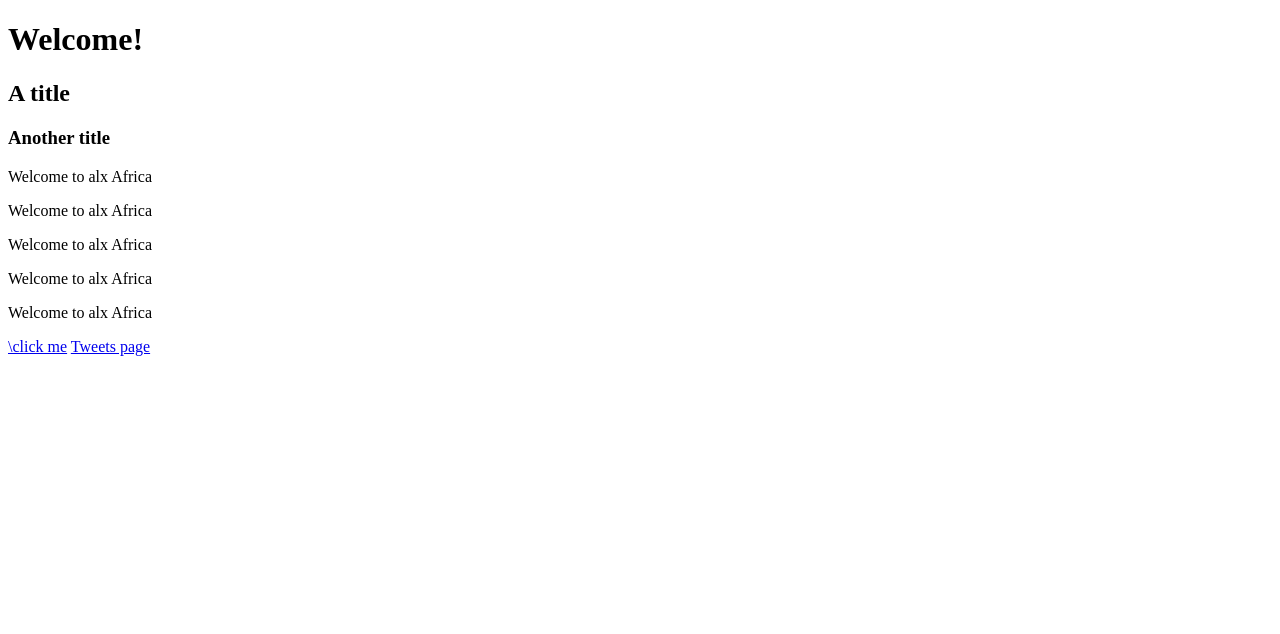
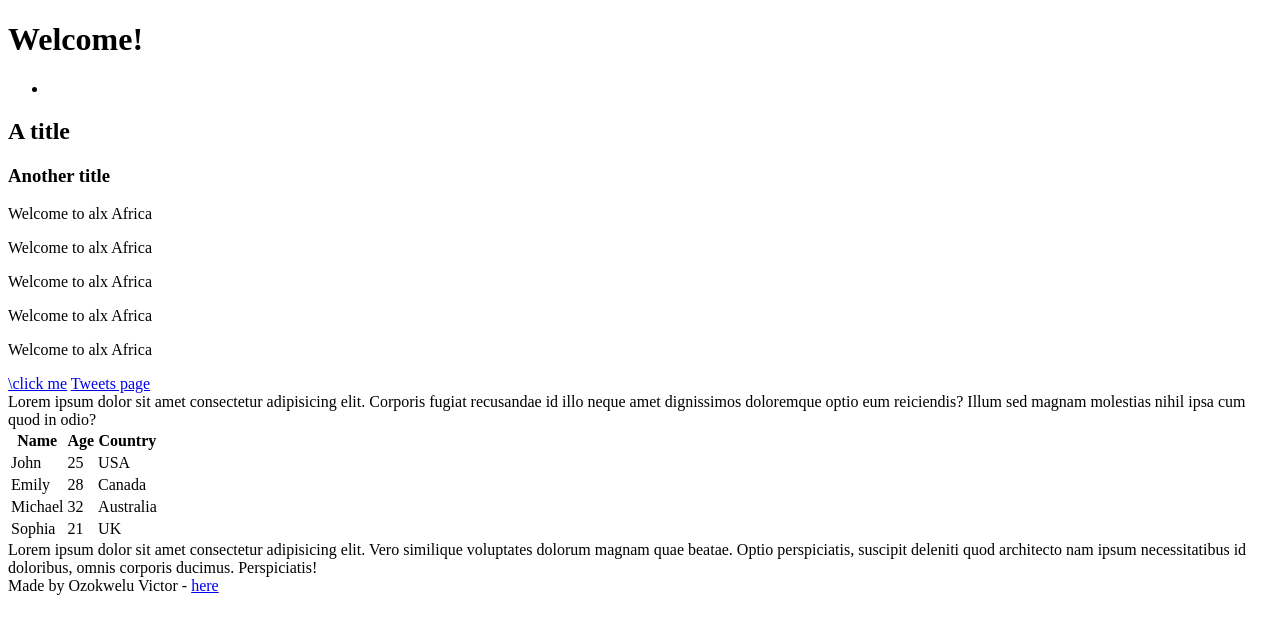
Before and after one commit to VictorOzo/My_First_Portfolio, a plain HTML site: page html_basic/index.html in a window 1280 px wide. Drawn offline with Linux system fonts and the light colour scheme.

Commit message:
Add files via upload

```diff
--- a/html_basic/index.html
+++ b/html_basic/index.html
@@ -6,7 +6,13 @@
 		<title>Portfolio</title>
 	</head>
 	<body>
+		<header>
 			<h1>Welcome!</h1>
+			<ul>
+				<li><a href="index.html"></a></li>
+			</ul>
+		</header>
+		<main>
 			<h2>A title</h2>
 			<h3>Another title</h3>
 			<p>Welcome to alx Africa</p>
@@ -16,5 +22,51 @@
 			<p>Welcome to alx Africa</p>
 			<a href="https://www.alxafrica.com/">\click me</a>
 			<a href="tweets.html" target="_blank">Tweets page</a>
+			<article>
+				Lorem ipsum dolor sit amet consectetur adipisicing elit. Corporis
+				fugiat recusandae id illo neque amet dignissimos doloremque optio
+				eum reiciendis? Illum sed magnam molestias nihil ipsa cum quod in
+				odio?
+				<table>
+					<table>
+						<tr>
+							<th>Name</th>
+							<th>Age</th>
+							<th>Country</th>
+						</tr>
+						<tr>
+							<td>John</td>
+							<td>25</td>
+							<td>USA</td>
+						</tr>
+						<tr>
+							<td>Emily</td>
+							<td>28</td>
+							<td>Canada</td>
+						</tr>
+						<tr>
+							<td>Michael</td>
+							<td>32</td>
+							<td>Australia</td>
+						</tr>
+						<tr>
+							<td>Sophia</td>
+							<td>21</td>
+							<td>UK</td>
+						</tr>
+					</table>
+				</table>
+			</article>
+			<aside>
+				Lorem ipsum dolor sit amet consectetur adipisicing elit. Vero
+				similique voluptates dolorum magnam quae beatae. Optio perspiciatis,
+				suscipit deleniti quod architecto nam ipsum necessitatibus id
+				doloribus, omnis corporis ducimus. Perspiciatis!
+			</aside>
+		</main>
 	</body>
+	<footer>
+		Made by Ozokwelu Victor -
+		<a href="https://ozokweluvic.netlify.app/" target="_blank">here</a>
+	</footer>
 </html>
```
Also changed, not shown: html_basic/tweets.html (+23 -0 lines). Lines whose indentation alone changed are shown as unchanged.
